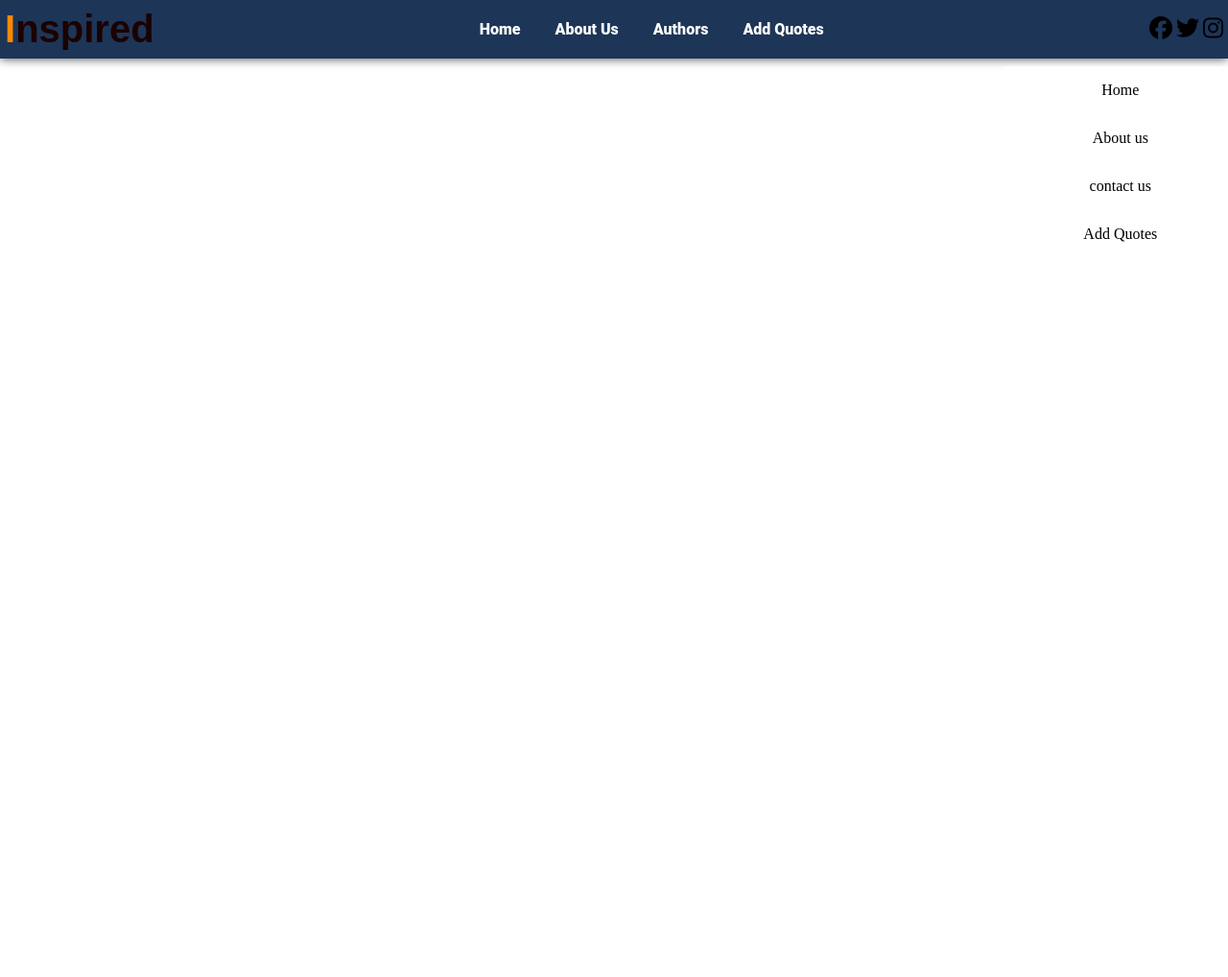
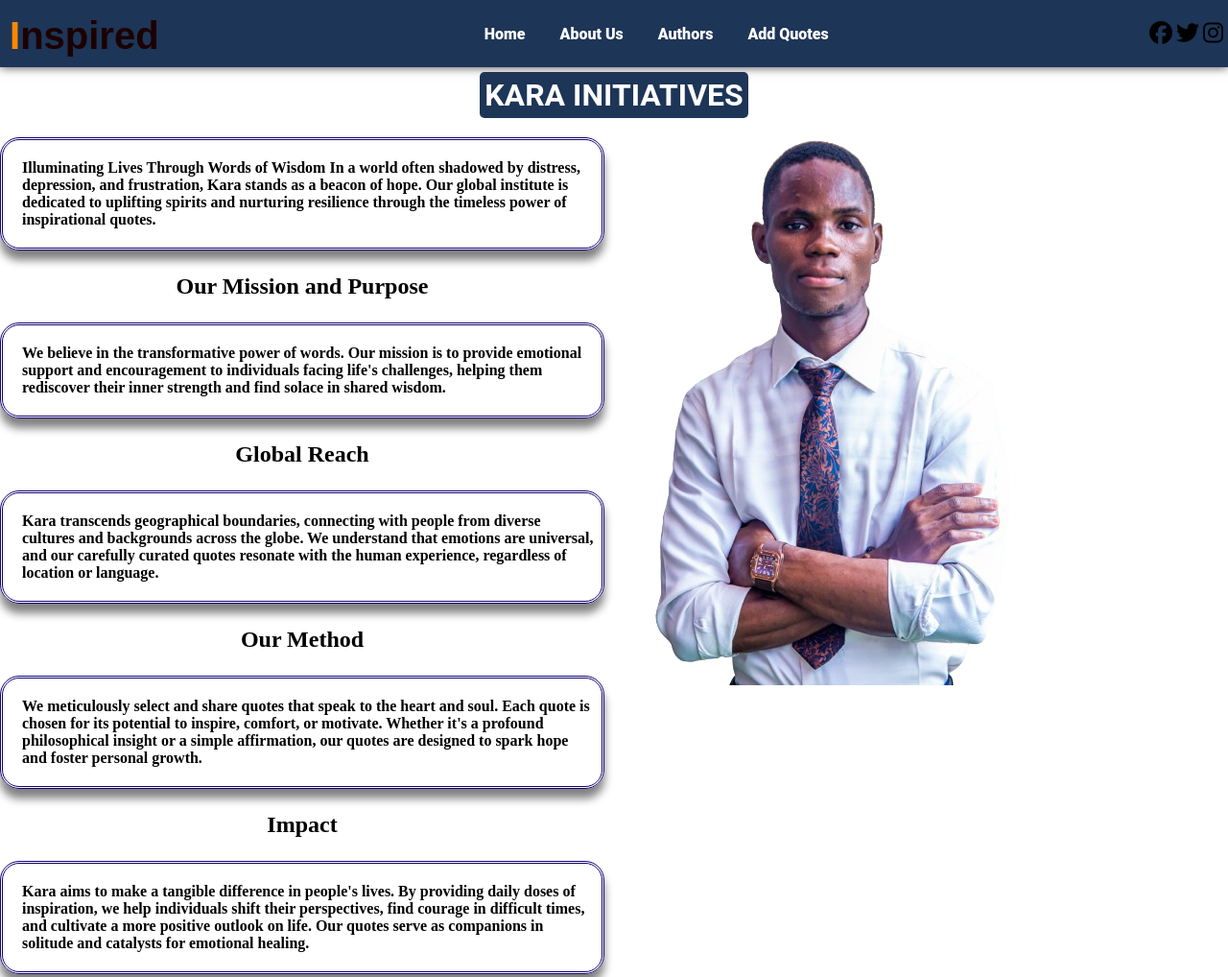
Before and after one commit to Wisdomkara/inspiring, a plain HTML site: page about us.html in a window 1280 px wide. Shown: the top 1018 px of the page at 96% size. Before the commit the page ends 800 px from the top, so only its background shows below. Drawn offline with Linux system fonts and the light colour scheme.

Commit message:
about us

```diff
--- a/about us.css
+++ b/about us.css
@@ -3,7 +3,7 @@
   margin: 0px;
   padding: 0px;
 }
-body{
+body {
   background-color: white;
 }
 /* for nav bar */
@@ -23,11 +23,10 @@ span {
 }
 span:hover {
   color: rgb(0, 0, 0);
-
 }
 .navlist {
   color: rgb(14, 13, 13);
-  font-family: "roboto",serif;
+  font-family: 'roboto', serif;
   text-transform: capitalize;
 }
 
@@ -36,7 +35,7 @@ span:hover {
   color: rgb(255, 255, 255);
 
   text-decoration: none;
- font-family: "Roboto", sans-serif;
+  font-family: 'Roboto', sans-serif;
   font-weight: 900;
   font-style: normal;
 }
@@ -49,15 +48,13 @@ a li {
 a li:hover {
   color: rgb(255, 136, 0);
   transition: all ease-in-out 0.4s;
-
 }
 .header {
-
   display: flex;
   justify-content: space-between;
   position: relative;
   align-items: center;
-  background-color:#1D3557;
+  background-color: #1d3557;
   padding: 5px;
   box-shadow: 0px 0px rgb(255, 255, 255), 0px 0px 10px rgb(65, 65, 65);
   max-width: 600rem;
@@ -67,10 +64,9 @@ a li:hover {
   color: rgb(0, 0, 0);
   font-size: 1.5em;
 }
-.social a:hover{
+.social a:hover {
   color: white;
   transition: all 0.3s ease-in-out;
-
 }
 .toggle_btn {
   display: none;
@@ -102,19 +98,12 @@ a li:hover {
   color: black;
 }
 
-
-
-
-
-
-
-
 /* drop down styling */
 .toggle_btn {
   display: none;
   cursor: pointer;
 }
-.dropdown_menu a{
+.dropdown_menu a {
   text-decoration: none;
   color: black;
 }
@@ -139,6 +128,39 @@ a li:hover {
   height: 300px;
 }
 
+h1 {
+  font-family: 'roboto', sans-serif;
+  color: rgb(255, 255, 255);
+  background-color: #1d3557;
+  padding: 5px;
+  display: inline-block;
+  border-radius: 5px;
+  margin-top: 5px;
+}
+.name {
+  text-align: center;
+}
+
+.content {
+  display: grid;
+  grid-template-columns: 2fr 2fr;
+  gap: 20px;
+  align-items: start;
+  max-width: 100%;
+
+}
+h2 {
+  text-align: center;
+  padding: 1em;
+}
+h4 {
+  border-radius: 20px;
+  padding: 20px 5px 20px 20px;
+  border: rgb(19, 4, 114);
+  border-style: double;
+  box-shadow: 0px 10px 10px grey;
+  cursor: pointer;
+}
 
 /* media queries */
 
@@ -159,43 +181,31 @@ a li:hover {
   .list li {
     margin: 10px 0;
   }
-  .dropdown_menu a{
+  .dropdown_menu a {
     color: rgb(15, 14, 14);
     text-decoration: none;
   }
 }
-@media (max-width:417px) {
-    .container{
+@media (max-width: 417px) {
+  .container {
     padding-top: 20px;
     padding-bottom: 20px;
     max-width: 15rem;
     max-height: fit-content;
     margin-top: 10rem;
-
-
   }
-    .newquote{
+  .newquote {
     padding: 5px;
   }
-    .author{
+  .author {
     padding: 5px;
     font-size: 1.2em;
     margin-top: 5px;
   }
-    .heading{
+  .heading {
     font-size: 10px;
   }
-
-
 }
-
-
-
-
-
-
-
-
 
 @keyframes slide {
   0% {
@@ -208,8 +218,6 @@ a li:hover {
     transform: translateY(-0px);
   }
 }
-
-
 
 @keyframes name {
   0% {
@@ -225,57 +233,3 @@ a li:hover {
     color: rgb(24, 167, 167);
   }
 }
-
-
-/* will code later */
-/* .content {
-  position: relative;
-  top: 50%;
-  left: 5%;
-
-} */
-/* button text syling */
-/* form stlying */
-/* .newsletter form {
-  width: 380px;
-  max-width: 100%;
-  position: absolute;
-}
-
-.newsletter form input:first-child {
-  display: in-block;
-  width: 100%;
-  padding: 14px 13px 14px 15px;
-  border: 2px solid #4169e1;
-  border-radius: 30px;
-}
-.newsletter form input:last-child {
-  position: absolute;
-  display: inline-block;
-  outline: none;
-  border: none;
-  padding: 10px 30px;
-  border-radius: 30px;
-  background-color: #4169e1;
-  box-shadow: 10px 10px 5px #000, 10px 10px 15px #858585;
-  top: 2px;
-  right: 6px;
-}
-
-
-.imgg {
-  margin-left: 68%;
-  margin-top: 5%;
-  box-shadow: 0px 0px 10px rgb(33, 78, 226), 10px 10px 15px rgb(121, 121, 139);
-  animation-name: slide;
-  animation-duration: 5s;
-  -o-animation-iteration-count: infinite;
-  animation-iteration-count: infinite;
-  width: 20%;
-  height: 20%;
-  border-radius: 40px;
-}
-
-.imgg:hover {
-  background-color: rgb(239, 238, 238);
-} */
--- a/about us.html
+++ b/about us.html
@@ -42,10 +42,35 @@
 
     <!-- main content -->
     <main>
+      <div class="name">
+        <h1 class="top-heading">KARA INITIATIVES</h1>
+      </div>
+    <div class="content">
+<div class="description">
+  <h4  style="margin-top: 20px;" class="desc">Illuminating Lives Through Words of Wisdom
+In a world often shadowed by distress, depression, and frustration, Kara stands as a beacon of hope. Our global institute is dedicated to uplifting spirits and nurturing resilience through the timeless power of inspirational quotes.</h4>
+<h2>Our Mission and Purpose</h2>
+   <h4 class="desc">We believe in the transformative power of words. Our mission is to provide emotional support and encouragement to individuals facing life's challenges, helping them rediscover their inner strength and find solace in shared wisdom.</h4>
+   <h2>Global Reach</h2>
+   <h4 class="desc">
+Kara transcends geographical boundaries, connecting with people from diverse cultures and backgrounds across the globe. We understand that emotions are universal, and our carefully curated quotes resonate with the human experience, regardless of location or language.</h4>
+<h2>Our Method</h2>
+<h4>We meticulously select and share quotes that speak to the heart and soul. Each quote is chosen for its potential to inspire, comfort, or motivate. Whether it's a profound philosophical insight or a simple affirmation, our quotes are designed to spark hope and foster personal growth.</h4>
+   <h2>Impact</h2>
+   <h4>Kara aims to make a tangible difference in people's lives. By providing daily doses of inspiration, we help individuals shift their perspectives, find courage in difficult times, and cultivate a more positive outlook on life. Our quotes serve as companions in solitude and catalysts for emotional healing.</h4>
+   <h2>Our Core</h2>
+   <h4>Compassion, hope, and resilience form the foundation of Kara's philosophy. We believe in the inherent strength of the human spirit and its capacity to overcome adversity. Our quotes reflect these values, encouraging self-compassion and perseverance.</h4>
+</div>
+  <div class="img"><img src="/Css/photos/wizzy.png" alt=""></div>
+
+    </div>
+
+
+
 
 
     </main>
-       <!-- <div class="newsletter"></div>
+       <div class="newsletter"></div>
           <form action="" method="" id="form">
             <input
               type="email"
@@ -56,8 +81,7 @@
             <input type="submit" id="submit" value="Let's Start" />
           </form>
         </div>
-      </div>
-      <img src="/Css/photos/wizzy.png" alt="" class="imgg"> -->
+
 
     <script src="about us.js"></script>
   </body>
--- a/style.css
+++ b/style.css
@@ -132,6 +132,7 @@ main {
   justify-content: center;
   align-items: center;
 }
+
 /* video styling */
 
 
```
Also changed, not shown: helping hand.jpg (added). Lines whose indentation alone changed are shown as unchanged.
